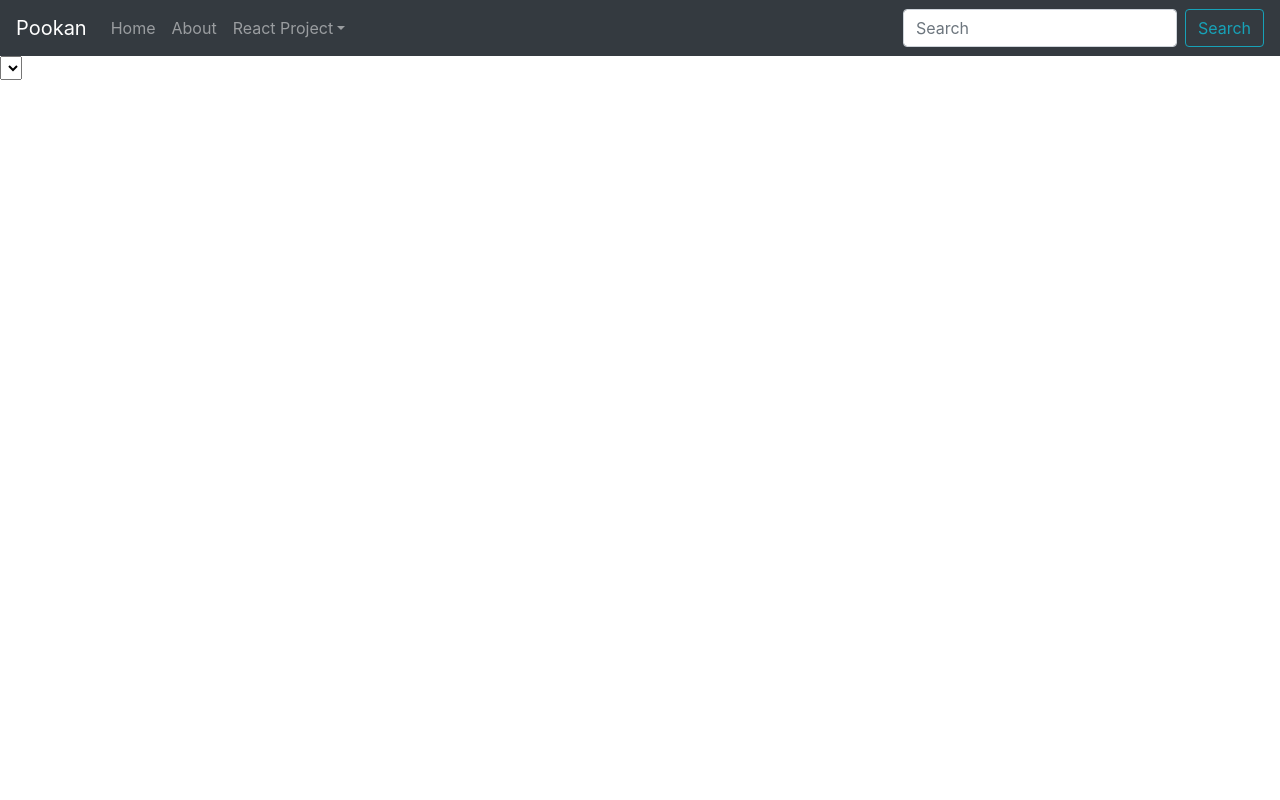
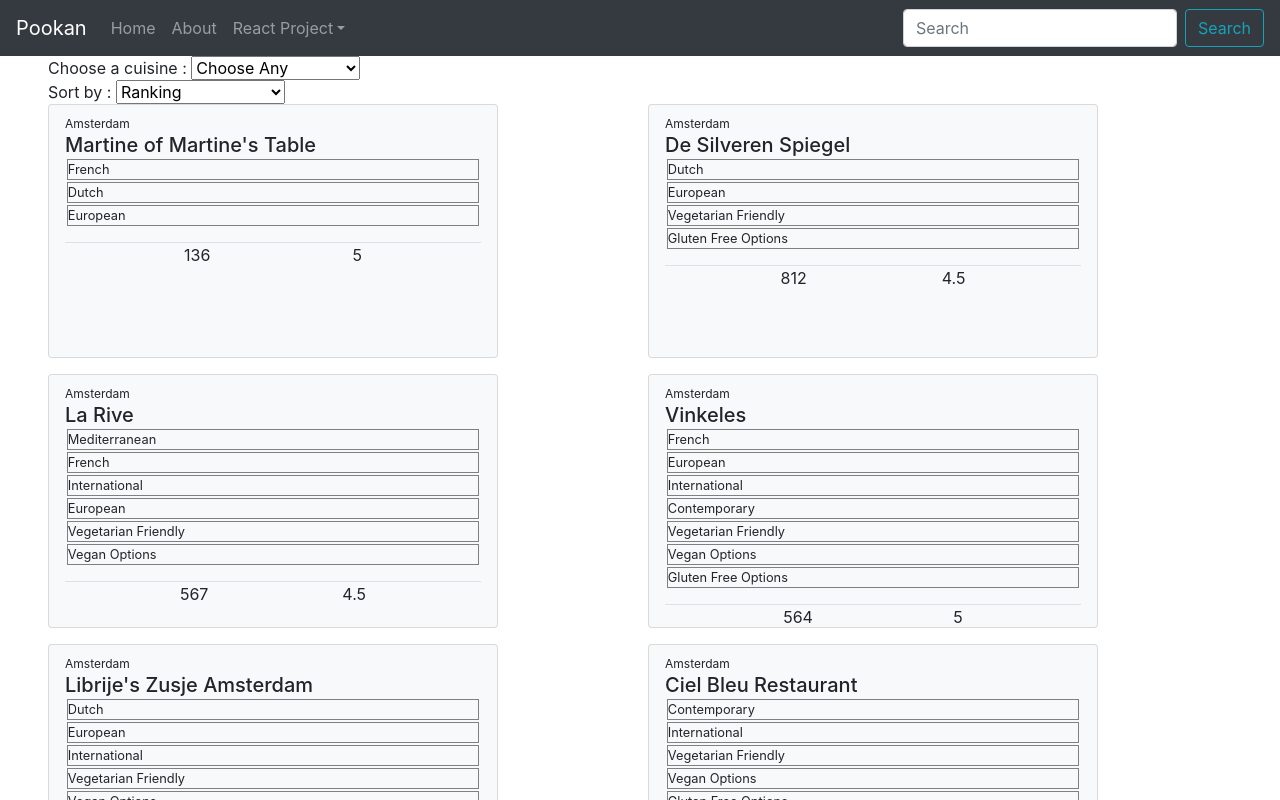
Before and after one commit to Rainstriker/OakCodeKata_codecamp_-6, a React (Create React App) app in the folder Project/React/oak_code_kata/: page /search_filter in a window 1280 px wide. Shown: the top 800 px of the page. Built offline with nearby package versions, Linux system fonts and the light colour scheme.

Commit message:
add drop down

```diff
--- a/Project/React/oak_code_kata/src/components/SearchFilter/CuisineCard.js
+++ b/Project/React/oak_code_kata/src/components/SearchFilter/CuisineCard.js
@@ -1,7 +1,40 @@
 import React from 'react';
+import Data from './Data.js';
+import { Card } from 'react-bootstrap';
+import './SearchFilter.css'
 
 const CuisineCard = () => {
+  const cardList = () => {
+    return Data.map((restaurant, idx) => {
+      return <Card bg="light" key={idx} style={{ width: "28.125rem", height: "15.875rem" }}>
+        <Card.Body className="p-0 mx-3 f">
+          <p className="cuisine-city">{restaurant["City"]}</p>
+          <Card.Title className="cuisine-main p-0 m-0">{restaurant["Name"]}</Card.Title>
+          <Card.Text>
+            {
+              restaurant["Cuisine Style"].substring(2, restaurant["Cuisine Style"].length - 2).split("', '").map(cuisine => {
+                return <p className="cuisine">{cuisine}</p>
+              })
+            }
+          </Card.Text>
+          <div className="rating-container d-flex justify-content-around border-top px-5">
+          <div>
+            {restaurant["Number of Reviews"]}
+          </div>
+          <div>
+            {restaurant["Rating"]}
+          </div>
+        </div>
+        </Card.Body>
+      </Card>
+    });
+  }
 
+  return (
+    <div className="restaurant-container">
+      {cardList()}
+    </div>
+  );
 }
 
 export default CuisineCard;
--- a/Project/React/oak_code_kata/src/components/SearchFilter/DropdownCuisine.js
+++ b/Project/React/oak_code_kata/src/components/SearchFilter/DropdownCuisine.js
@@ -6,17 +6,37 @@ const cuisineArr = ['Choose Any', 'French', 'Dutch', 'Europea', 'European', 'Veg
 
 const DropdownCuisine = (props) => {
 
+  const rankingList = () => {
+
+  }
+
   const cuisineList = () => {
-      return cuisineArr.map(cuisine => {
-        <option value={cuisine}>{cuisine}</option>
+    const cusineOption = cuisineArr.map((cuisine, idx) => {
+      return <option value={cuisine} key={idx}>
+        {cuisine}
+      </option>
     });
+    return cusineOption;
   };
 
   return (
-      <select name="cuisine" id="cuisine">
-        {cuisineList}
-        <h5>test</h5>
+    <div>
+      <div>
+        <labe>Choose a cuisine : </labe>
+        <select name="cuisine" id="cuisine" onChange={props.select}>
+          {cuisineList()}
         </select>
+      </div>
+      <div>
+        <labe>Sort by : </labe>
+        <select name="ranking" id="ranking">
+          <option>Ranking</option>
+          <option>Rating: Low to High</option>
+          <option>Rating: High to Low</option>
+        </select>
+      </div>
+    </div>
+
   );
 }
 
--- /dev/null
+++ b/Project/React/oak_code_kata/src/components/SearchFilter/SearchFilter.css
@@ -0,0 +1,23 @@
+.restaurant-container {
+    margin: auto;
+    display: grid;
+    grid-template-columns: repeat(auto-fill, minmax(450px, 1fr));
+    grid-gap: 1rem;
+}
+
+.cuisine-city {
+  padding-top: 10px;
+  padding-bottom: 0;
+  margin: 0;
+  font-size: 0.75rem;
+}
+
+.cuisine {
+  margin: 1.8px;
+  font-size: 0.8rem;
+  border: 1px solid gray;
+}
+
+.rating-container {
+  height: 100%;
+}
--- a/Project/React/oak_code_kata/src/components/SearchFilter/SearchFilter.js
+++ b/Project/React/oak_code_kata/src/components/SearchFilter/SearchFilter.js
@@ -1,6 +1,8 @@
 import React, { useState } from 'react';
 import Data from './Data.js';
+import CuisineCard from './CuisineCard.js';
 import DropdownCuisine from './DropdownCuisine.js';
+import './SearchFilter.css'
 
 const SearchFilter = () => {
   const [cuisine, setCuisine] = useState('Choose Any');
@@ -8,12 +10,17 @@ const SearchFilter = () => {
   const [filteredCuisine, setFilteredCuisine] = useState([]);
   const [sortedRanking, setSortedRanking] = useState([]);
 
+  const selectCuisine = e => {
+    console.log('test');
+    setCuisine(e.target.value);
+  }
+
   const filterCuisine = () => {
     const matchRestaurant = Data.filter(restaurant => restaurant['Cuisine Style'].match(`/${cuisine}/i`));
     setFilteredCuisine(matchRestaurant);
   };
 
-  const sortRanking = (sortType) => {
+  const sortRanking = sortType => {
     if (sortType === 'Rating: Low to High') {
       setSortedRanking( sortLowToHigh(filteredCuisine) );
     } else if (sortType === 'Rating: High to Low') {
@@ -39,8 +46,11 @@ const SearchFilter = () => {
 
 
   return (
-    <div>
-      <DropdownCuisine />
+    <div className="px-5">
+      <DropdownCuisine
+        select={selectCuisine}
+      />
+      <CuisineCard />
     </div>
   );
 }
```
Also changed, not shown: 1 other file (tests, documents, lock files or other folders). Lines whose indentation alone changed are shown as unchanged.
